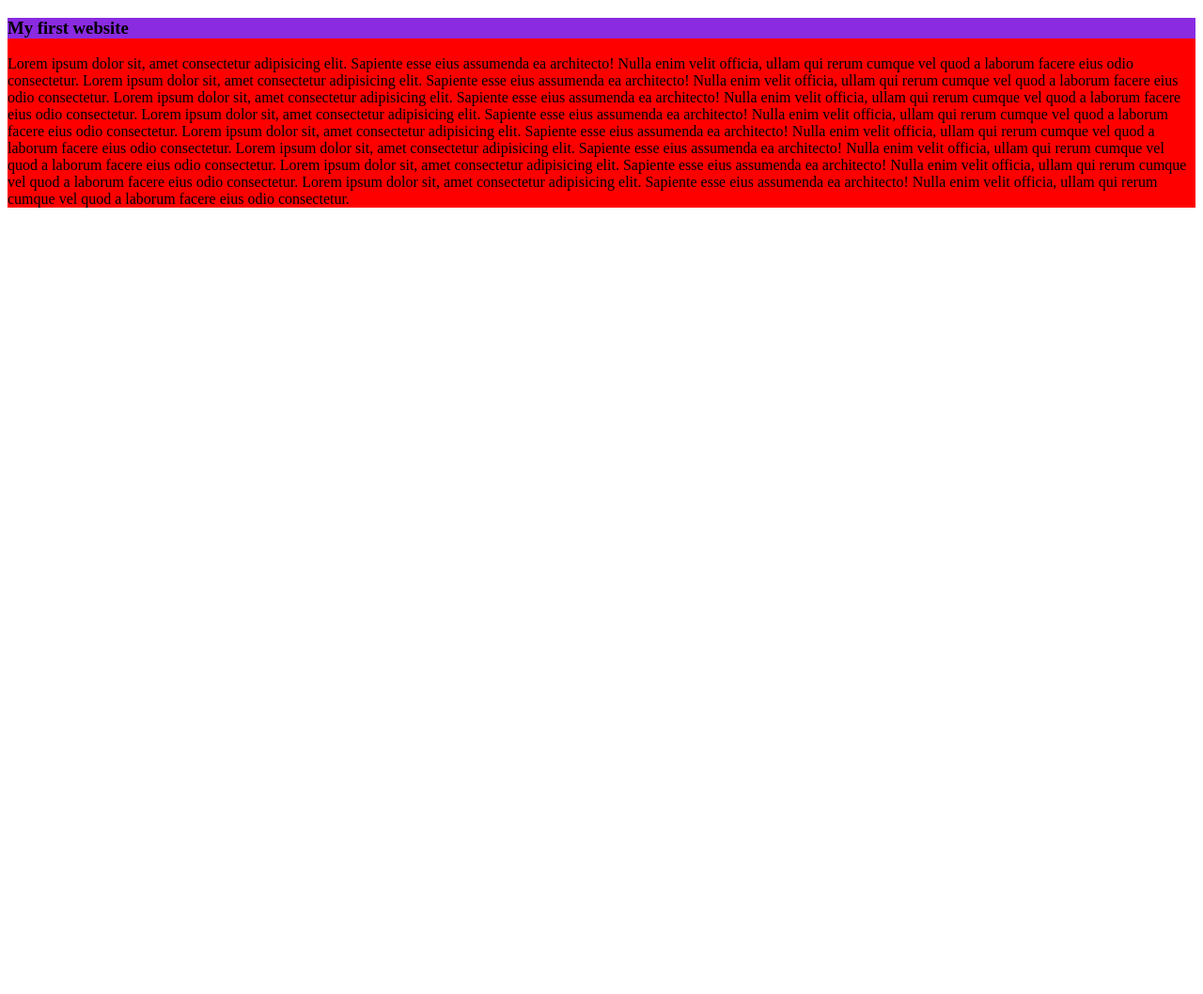
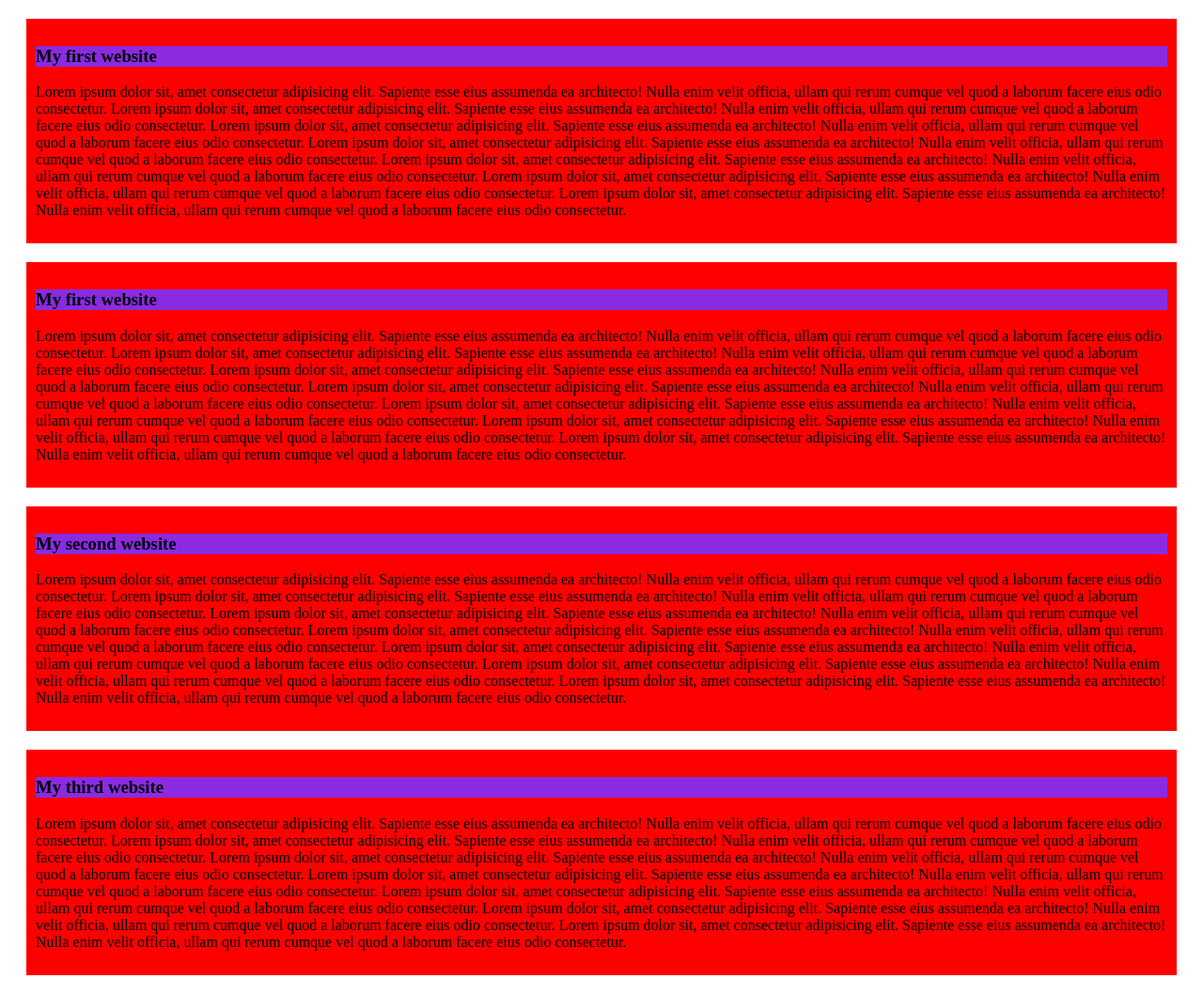
Before and after one commit to shahedapsp/My-new-website, a plain HTML site: page index.html in a window 1280 px wide. Shown: the whole page at 94% size. Before the commit the page ends 800 px from the top, so only its background shows below. Drawn offline with Linux system fonts and the light colour scheme.

Commit message:
add my second file

```diff
--- a/index.html
+++ b/index.html
@@ -20,9 +20,81 @@ Lorem ipsum dolor sit, amet consectetur adipisicing elit. Sapiente esse eius ass
 Lorem ipsum dolor sit, amet consectetur adipisicing elit. Sapiente esse eius assumenda ea architecto! Nulla enim velit officia, ullam qui rerum cumque vel quod a laborum facere eius odio consectetur.
 Lorem ipsum dolor sit, amet consectetur adipisicing elit. Sapiente esse eius assumenda ea architecto! Nulla enim velit officia, ullam qui rerum cumque vel quod a laborum facere eius odio consectetur.
 Lorem ipsum dolor sit, amet consectetur adipisicing elit. Sapiente esse eius assumenda ea architecto! Nulla enim velit officia, ullam qui rerum cumque vel quod a laborum facere eius odio consectetur.
+
+
+</p>
+
+
+    </div>
+    <div>
+
+<h3>    My first website</h3>
+<p>
+Lorem ipsum dolor sit, amet consectetur adipisicing elit. Sapiente esse eius assumenda ea architecto! Nulla enim velit officia, ullam qui rerum cumque vel quod a laborum facere eius odio consectetur.
+Lorem ipsum dolor sit, amet consectetur adipisicing elit. Sapiente esse eius assumenda ea architecto! Nulla enim velit officia, ullam qui rerum cumque vel quod a laborum facere eius odio consectetur.
+Lorem ipsum dolor sit, amet consectetur adipisicing elit. Sapiente esse eius assumenda ea architecto! Nulla enim velit officia, ullam qui rerum cumque vel quod a laborum facere eius odio consectetur.
+Lorem ipsum dolor sit, amet consectetur adipisicing elit. Sapiente esse eius assumenda ea architecto! Nulla enim velit officia, ullam qui rerum cumque vel quod a laborum facere eius odio consectetur.
+Lorem ipsum dolor sit, amet consectetur adipisicing elit. Sapiente esse eius assumenda ea architecto! Nulla enim velit officia, ullam qui rerum cumque vel quod a laborum facere eius odio consectetur.
+Lorem ipsum dolor sit, amet consectetur adipisicing elit. Sapiente esse eius assumenda ea architecto! Nulla enim velit officia, ullam qui rerum cumque vel quod a laborum facere eius odio consectetur.
 Lorem ipsum dolor sit, amet consectetur adipisicing elit. Sapiente esse eius assumenda ea architecto! Nulla enim velit officia, ullam qui rerum cumque vel quod a laborum facere eius odio consectetur.
 
 
+</p>
+
+
+
+
+
+
+
+
+
+
+
+
+
+
+    </div>
+    <div>
+
+<h3>    My second website</h3>
+<p>
+Lorem ipsum dolor sit, amet consectetur adipisicing elit. Sapiente esse eius assumenda ea architecto! Nulla enim velit officia, ullam qui rerum cumque vel quod a laborum facere eius odio consectetur.
+Lorem ipsum dolor sit, amet consectetur adipisicing elit. Sapiente esse eius assumenda ea architecto! Nulla enim velit officia, ullam qui rerum cumque vel quod a laborum facere eius odio consectetur.
+Lorem ipsum dolor sit, amet consectetur adipisicing elit. Sapiente esse eius assumenda ea architecto! Nulla enim velit officia, ullam qui rerum cumque vel quod a laborum facere eius odio consectetur.
+Lorem ipsum dolor sit, amet consectetur adipisicing elit. Sapiente esse eius assumenda ea architecto! Nulla enim velit officia, ullam qui rerum cumque vel quod a laborum facere eius odio consectetur.
+Lorem ipsum dolor sit, amet consectetur adipisicing elit. Sapiente esse eius assumenda ea architecto! Nulla enim velit officia, ullam qui rerum cumque vel quod a laborum facere eius odio consectetur.
+Lorem ipsum dolor sit, amet consectetur adipisicing elit. Sapiente esse eius assumenda ea architecto! Nulla enim velit officia, ullam qui rerum cumque vel quod a laborum facere eius odio consectetur.
+Lorem ipsum dolor sit, amet consectetur adipisicing elit. Sapiente esse eius assumenda ea architecto! Nulla enim velit officia, ullam qui rerum cumque vel quod a laborum facere eius odio consectetur.
+
+
+</p>
+
+
+
+
+
+
+
+
+
+
+
+
+
+
+    </div>
+    <div>
+
+<h3>    My third website</h3>
+<p>
+Lorem ipsum dolor sit, amet consectetur adipisicing elit. Sapiente esse eius assumenda ea architecto! Nulla enim velit officia, ullam qui rerum cumque vel quod a laborum facere eius odio consectetur.
+Lorem ipsum dolor sit, amet consectetur adipisicing elit. Sapiente esse eius assumenda ea architecto! Nulla enim velit officia, ullam qui rerum cumque vel quod a laborum facere eius odio consectetur.
+Lorem ipsum dolor sit, amet consectetur adipisicing elit. Sapiente esse eius assumenda ea architecto! Nulla enim velit officia, ullam qui rerum cumque vel quod a laborum facere eius odio consectetur.
+Lorem ipsum dolor sit, amet consectetur adipisicing elit. Sapiente esse eius assumenda ea architecto! Nulla enim velit officia, ullam qui rerum cumque vel quod a laborum facere eius odio consectetur.
+Lorem ipsum dolor sit, amet consectetur adipisicing elit. Sapiente esse eius assumenda ea architecto! Nulla enim velit officia, ullam qui rerum cumque vel quod a laborum facere eius odio consectetur.
+Lorem ipsum dolor sit, amet consectetur adipisicing elit. Sapiente esse eius assumenda ea architecto! Nulla enim velit officia, ullam qui rerum cumque vel quod a laborum facere eius odio consectetur.
+Lorem ipsum dolor sit, amet consectetur adipisicing elit. Sapiente esse eius assumenda ea architecto! Nulla enim velit officia, ullam qui rerum cumque vel quod a laborum facere eius odio consectetur.
 
 
 </p>
--- a/style/blog.css
+++ b/style/blog.css
@@ -5,6 +5,6 @@ background-color: blueviolet;
 div{
 
 background-color: red;
-
-
+padding: 10px;
+margin: 20px;
 }
```
